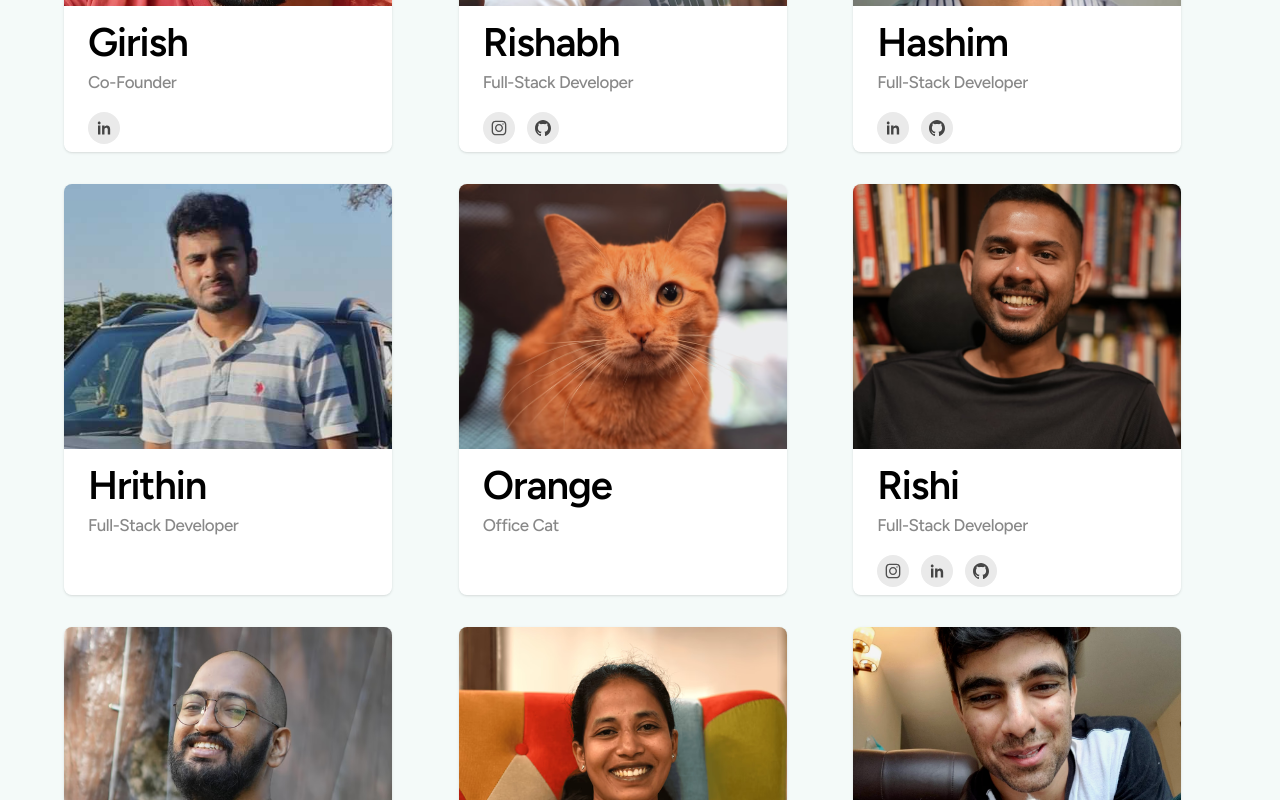
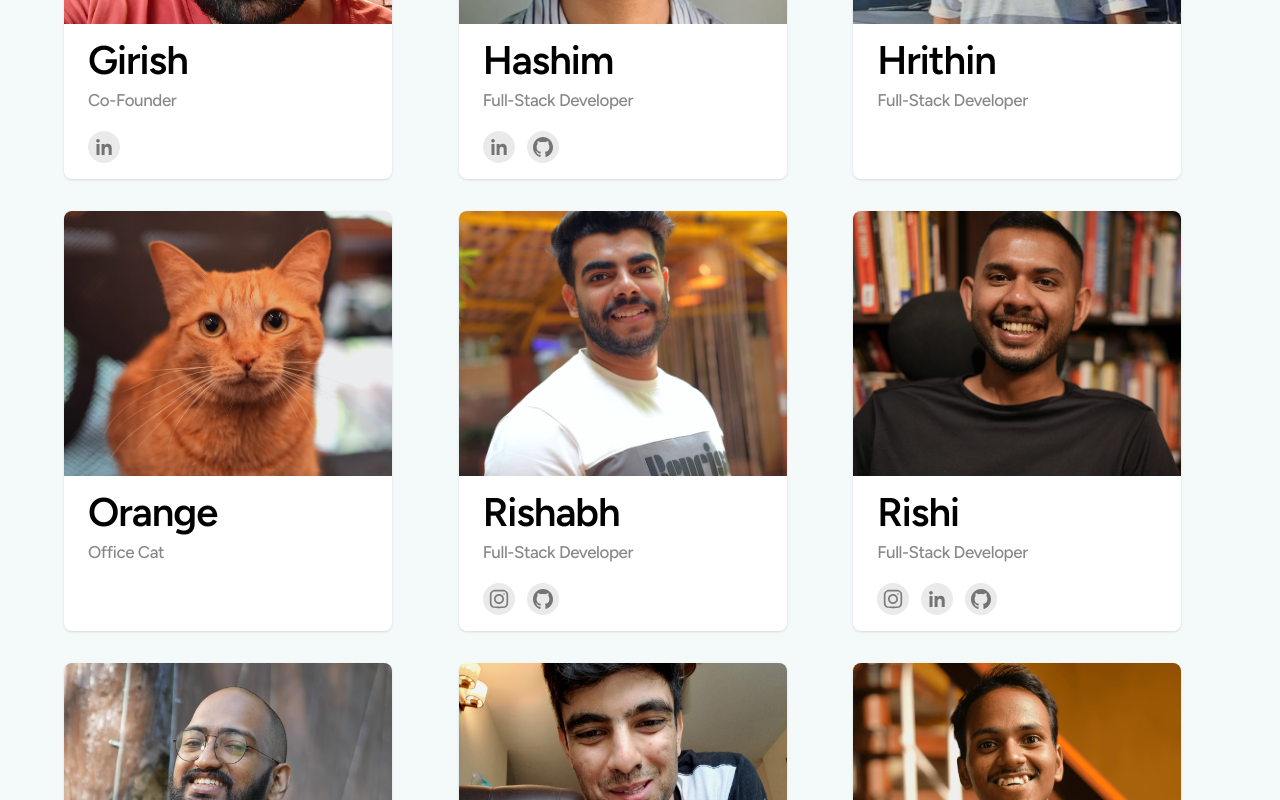
Before and after one commit to beneathatree/beneathatreeoncode, a Next.js app: page /our-people in a window 1280 px wide. Shown: the part 1380-2180 px from the top of the page. Built offline with nearby package versions, Linux system fonts and the light colour scheme.

Commit message:
almost final changes

```diff
--- a/src/app/our-people/page.tsx
+++ b/src/app/our-people/page.tsx
@@ -20,291 +20,106 @@ type Person = {
 };
 
 const people: Person[] = [
-  {
-    name: "Adharsh",
-    role: "Full-Stack Developer",
-    img: "/people/adharsh.jpg",
-    socials: [
-      {
-        platform: "instagram",
-        url: "https://www.instagram.com/adharsh.r/?igsh=MWNiczI5OW1ma2syMg%3D%3D#",
-      },
-    ],
+  { name: "Adharsh", role: "Full-Stack Developer", img: "/people/adharsh.jpg", socials: [
+      { platform: "instagram", url: "https://www.instagram.com/adharsh.r/?igsh=MWNiczI5OW1ma2syMg%3D%3D#" },
+    ]
   },
-  {
-    name: "Adhyayan",
-    role: "Software Engineer Dev",
-    img: "/people/adhyayan.jpg",
-    socials: [
-      {
-        platform: "github",
-        url: "https://github.com/Adhyayanpradhan",
-      },
-    ],
+  { name: "Adhyayan", role: "Software Engineer Dev", img: "/people/adhyayan.jpg", socials: [
+      { platform: "github", url: "https://github.com/Adhyayanpradhan" },
+    ]
   },
-  {
-    name: "Adil",
-    role: "Designer / Photographer",
-    img: "/people/adil.jpg",
-    socials: [
-      {
-        platform: "instagram",
-        url: "https://www.instagram.com/_adil_hamza/#",
-      },
-      {
-        platform: "linkedin",
-        url: "https://www.linkedin.com/in/adilhamza12",
-      },
-      {
-        platform: "behance",
-        url: "https://www.instagram.com/mr__aman044/#",
-      },
-    ],
+  { name: "Adil", role: "Designer / Photographer", img: "/people/adil.jpg", socials: [
+      { platform: "instagram", url: "https://www.instagram.com/_adil_hamza/#" },
+      { platform: "linkedin", url: "https://www.linkedin.com/in/adilhamza12" },
+      { platform: "behance", url: "https://www.instagram.com/mr__aman044/#" },
+    ]
   },
-  {
-    name: "Aman",
-    role: "Full-Stack Developer",
-    img: "/people/aman.jpg",
-    socials: [
-      {
-        platform: "instagram",
-        url: "https://www.instagram.com/mr__aman044/#",
-      },
-      {
-        platform: "linkedin",
-        url: "https://www.linkedin.com/in/amankr128e",
-      },
-      {
-        platform: "github",
-        url: "https://github.com/Amankumar977",
-      },
-    ],
+  { name: "Aman", role: "Full-Stack Developer", img: "/people/aman.jpg", socials: [
+      { platform: "instagram", url: "https://www.instagram.com/mr__aman044/#" },
+      { platform: "linkedin", url: "https://www.linkedin.com/in/amankr128e" },
+      { platform: "github", url: "https://github.com/Amankumar977" },
+    ]
   },
-  {
-    name: "Anil",
-    role: "Co-founder",
-    img: "/people/anil.jpg",
-    socials: [
-      {
-        platform: "linkedin",
-        url: "https://www.linkedin.com/in/anil-nair-43880a3a/",
-      },
-    ],
+  { name: "Anil", role: "Co-founder", img: "/people/anil.jpg", socials: [
+      { platform: "linkedin", url: "https://www.linkedin.com/in/anil-nair-43880a3a/" },
+    ]
   },
-  {
-    name: "Bijoy",
-    role: "Designer / Photographer",
-    img: "/people/bijoy.jpg",
-    socials: [
-      {
-        platform: "instagram",
-        url: "https://www.instagram.com/vampirethoran/",
-      },
-      {
-        platform: "linkedin",
-        url: "https://www.linkedin.com/in/vampirethoran/",
-      },
-      {
-        platform: "behance",
-        url: "https://www.behance.net/vampirethoran",
-      },
-    ],
+  { name: "Bijoy", role: "Designer / Photographer", img: "/people/bijoy.jpg", socials: [
+      { platform: "instagram", url: "https://www.instagram.com/vampirethoran/" },
+      { platform: "linkedin", url: "https://www.linkedin.com/in/vampirethoran/" },
+      { platform: "behance", url: "https://www.behance.net/vampirethoran" },
+    ]
   },
-  {
-    name: "Girish",
-    role: "Co-Founder",
-    img: "/people/girish.jpg",
-    socials: [
-      {
-        platform: "linkedin",
-        url: "https://www.linkedin.com/in/girish-pallagatti/",
-      },
-    ],
+  { name: "Girish", role: "Co-Founder", img: "/people/girish.jpg", socials: [
+      { platform: "linkedin", url: "https://www.linkedin.com/in/girish-pallagatti/" },
+    ]
   },
-  {
-    name: "Rishabh",
-    role: "Full-Stack Developer",
-    img: "/people/rishabh.jpg",
-    socials: [
-      {
-        platform: "instagram",
-        url: "https://www.instagram.com/rishabh0049/#",
-      },
-      {
-        platform: "github",
-        url: "https://github.com/rishabh0049",
-      },
-    ],
+  { name: "Hashim", role: "Full-Stack Developer", img: "/people/hashim.jpg", socials: [
+      { platform: "linkedin", url: "https://www.linkedin.com/in/hashim-full-stack-developer/" },
+      { platform: "github", url: "https://github.com/hashme7" },
+    ]
   },
-  {
-    name: "Hashim",
-    role: "Full-Stack Developer",
-    img: "/people/hashim.jpg",
-    socials: [
-      {
-        platform: "linkedin",
-        url: "https://www.linkedin.com/in/hashim-full-stack-developer/",
-      },
-      {
-        platform: "github",
-        url: "https://github.com/hashme7",
-      },
-    ],
+  { name: "Hrithin", role: "Full-Stack Developer", img: "/people/hrithin.jpg" },
+  { name: "Orange", role: "Office Cat", img: "/people/orange.jpg" },
+  { name: "Rishabh", role: "Full-Stack Developer", img: "/people/rishabh.jpg", socials: [
+      { platform: "instagram", url: "https://www.instagram.com/rishabh0049/#" },
+      { platform: "github", url: "https://github.com/rishabh0049" },
+    ]
   },
-  {
-    name: "Hrithin",
-    role: "Full-Stack Developer",
-    img: "/people/hrithin.jpg",
+  { name: "Rishi", role: "Full-Stack Developer", img: "/people/rishi.jpg", socials: [
+      { platform: "instagram", url: "https://www.instagram.com/ris__hi_/" },
+      { platform: "linkedin", url: "https://www.linkedin.com/in/rishi-releesh-42892a206" },
+      { platform: "github", url: "https://github.com/rishi-beneathatree" },
+    ]
   },
-  {
-    name: "Orange",
-    role: "Office Cat",
-    img: "/people/orange.jpg",
+  { name: "Rohit", role: "Co-Founder", img: "/people/rohit.jpg", socials: [
+      { platform: "linkedin", url: "https://www.linkedin.com/in/rohitshetty00/" },
+    ]
   },
-  {
-    name: "Rishi",
-    role: "Full-Stack Developer",
-    img: "/people/rishi.jpg",
-    socials: [
-      {
-        platform: "instagram",
-        url: "https://www.instagram.com/ris__hi_/",
-      },
-      {
-        platform: "linkedin",
-        url: "https://www.linkedin.com/in/rishi-releesh-42892a206",
-      },
-      {
-        platform: "github",
-        url: "https://github.com/rishi-beneathatree",
-      },
-    ],
+  { name: "Sachin", role: "Co-Founder", img: "/people/sachin.jpg", socials: [
+      { platform: "linkedin", url: "https://www.linkedin.com/in/sachin-phatak/" },
+    ]
   },
-  {
-    name: "Rohit",
-    role: "Co-Founder",
-    img: "/people/rohit.jpg",
-    socials: [
-      {
-        platform: "linkedin",
-        url: "https://www.linkedin.com/in/rohitshetty00/",
-      },
-    ],
+  { name: "Sagar", role: "Operations Manager", img: "/people/sagar.jpg" },
+  { name: "Shabeera", role: "Designer", img: "/people/shabeera.jpg" },
+  { name: "Sharikh", role: "Full-Stack Developer", img: "/people/sharikh.jpg", socials: [
+      { platform: "instagram", url: "https://www.instagram.com/sharikhahmed17/" },
+      { platform: "github", url: "https://github.com/sharikhBat" },
+    ]
   },
-  {
-    name: "Shabeera",
-    role: "Full-Stack Developer",
-    img: "/people/shabeera.jpg",
+  { name: "Shashank", role: "Full-Stack Developer", img: "/people/shashank.jpg" },
+  { name: "Sumit", role: "Full-Stack Developer", img: "/people/sumit.jpg", socials: [
+      { platform: "web", url: "https://www.sumitsute.com/" },
+      { platform: "linkedin", url: "https://www.linkedin.com/in/sumitsute/" },
+      { platform: "github", url: "https://github.com/sutesumit" },
+    ]
   },
-  {
-    name: "Sachin",
-    role: "Co-Founder",
-    img: "/people/sachin.jpg",
-    socials: [
-      {
-        platform: "linkedin",
-        url: "https://www.linkedin.com/in/sachin-phatak/",
-      },
-    ],
+  { name: "Srinidhi", role: "Co-Founder", img: "/people/srinidhi.jpg", socials: [
+      { platform: "linkedin", url: "https://www.linkedin.com/in/srinidhiprahlad/" },
+    ]
   },
-  {
-    name: "Sagar",
-    role: "Operations Manager",
-    img: "/people/sagar.jpg",
+  { name: "Tasavour", role: "Full-Stack Developer", img: "/people/tasavour.jpg", socials: [
+      { platform: "web", url: "https://syedtasavour.me/" },
+      { platform: "linkedin", url: "https://www.linkedin.com/in/syedtasavour" },
+      { platform: "github", url: "https://github.com/syedtasavour" },
+    ]
   },
-  {
-    name: "Srinidhi",
-    role: "Co-Founder",
-    img: "/people/srinidhi.jpg",
-    socials: [
-      {
-        platform: "linkedin",
-        url: "https://www.linkedin.com/in/srinidhiprahlad/",
-      },
-    ],
+  { name: "Tharun", role: "Ancient Developer", img: "/people/tharun.jpg" },
+  { name: "Vijay", role: "Cook and Caretaker", img: "/people/vijay.jpg", socials: [
+      { platform: "instagram", url: "https://www.instagram.com/vijayraikwar124/" },
+    ]
   },
-  {
-    name: "Sharikh",
-    role: "Full-Stack Developer",
-    img: "/people/sharikh.jpg",
-    socials: [
-      {
-        platform: "instagram",
-        url: "https://www.instagram.com/sharikhahmed17/",
-      },
-      {
-        platform: "github",
-        url: "https://github.com/sharikhBat",
-      },
-    ],
-  },
-  {
-    name: "Shashank",
-    role: "Full-Stack Developer",
-    img: "/people/shashank.jpg",
-  },
-  {
-    name: "Sumit",
-    role: "Full-Stack Developer",
-    img: "/people/sumit.jpg",
-    socials: [
-      {
-        platform: "web",
-        url: "https://www.sumitsute.com/",
-      },
-      {
-        platform: "linkedin",
-        url: "https://www.linkedin.com/in/sumitsute/",
-      },
-      {
-        platform: "github",
-        url: "https://github.com/sutesumit",
-      },
-    ],
-  },
-  {
-    name: "Tasavour",
-    role: "Full-Stack Developer",
-    img: "/people/tasavour.jpg",
-    socials: [
-      {
-        platform: "web",
-        url: "https://syedtasavour.me/",
-      },
-      {
-        platform: "linkedin",
-        url: "https://www.linkedin.com/in/syedtasavour",
-      },
-      {
-        platform: "github",
-        url: "https://github.com/syedtasavour",
-      },
-    ],
-  },
-  {
-    name: "Tharun",
-    role: "Android Developer",
-    img: "/people/tharun.jpg",
-  },
-  {
-    name: "Vijay",
-    role: "Cook and Caretaker",
-    img: "/people/vijay.jpg",
-    socials: [
-      {
-        platform: "instagram",
-        url: "https://www.instagram.com/vijayraikwar124/",
-      },
-    ],
-  },
-  {
-    name: "Yaana",
-    role: "Office Administrator",
-    img: "/people/yaana.jpg",
-  },
+  { name: "Yaana", role: "Office Administrator", img: "/people/yaana.jpg" },
 ];
 
 export default function OurPeople() {
+  // sort alphabetically by name
+  const sorted = React.useMemo(
+    () => [...people].sort((a, b) => a.name.localeCompare(b.name)),
+    []
+  );
+
+  // map platform to icon path
   const iconMap: Record<SocialPlatform, string> = {
     instagram: "/icons/instagram.svg",
     linkedin: "/icons/linkedin.svg",
@@ -320,11 +135,11 @@ export default function OurPeople() {
           Our People
         </h1>
         <div className="grid md:grid-cols-3 gap-8 justify-center">
-          {people.map((person, idx) => (
+          {sorted.map((person, idx) => (
             <div
               key={idx}
               className="overflow-hidden rounded-lg shadow-sm transition-transform duration-300 ease-out hover:shadow-lg hover:-translate-y-1 hover:scale-[1.015] hover:ring-1 hover:ring-[#D0EAE2]"
-              style={{ width: 328, height: 411 }}
+              style={{ width: 328, height: 420 }}
             >
               {/* Image */}
               <div style={{ height: 265 }}>
@@ -337,8 +152,8 @@ export default function OurPeople() {
 
               {/* Content */}
               <div
-                className="flex flex-col justify-between items-start px-6 pt-4 pb-2 bg-white rounded-b-lg"
-                style={{ height: 146 }}
+                className="flex flex-col justify-between items-start px-6 pt-4 pb-4 bg-white rounded-b-lg"
+                style={{ height: 155 }}
               >
                 <div>
                   <h2 className="font-figtree font-semibold text-[40px] text-black leading-none tracking-tight">
@@ -363,7 +178,7 @@ export default function OurPeople() {
                         <img
                           src={iconMap[link.platform]}
                           alt={link.platform}
-                          className="w-4 h-4 opacity-70"
+                          className="w-5 h-5 opacity-50"
                         />
                       </a>
                     ))}
```
